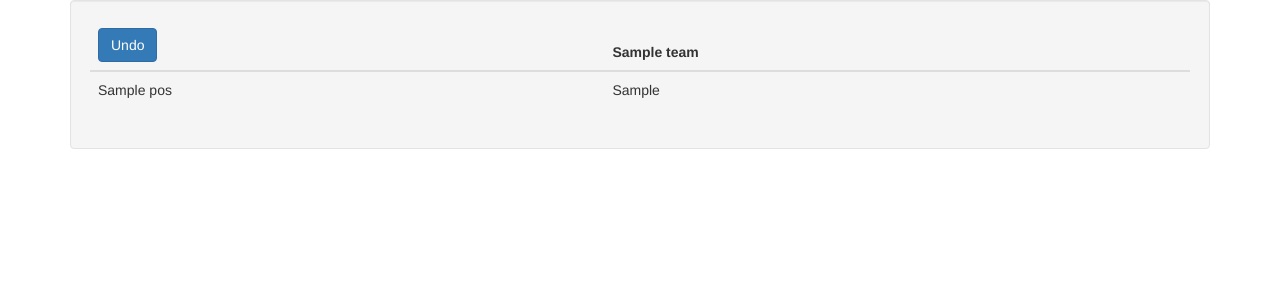
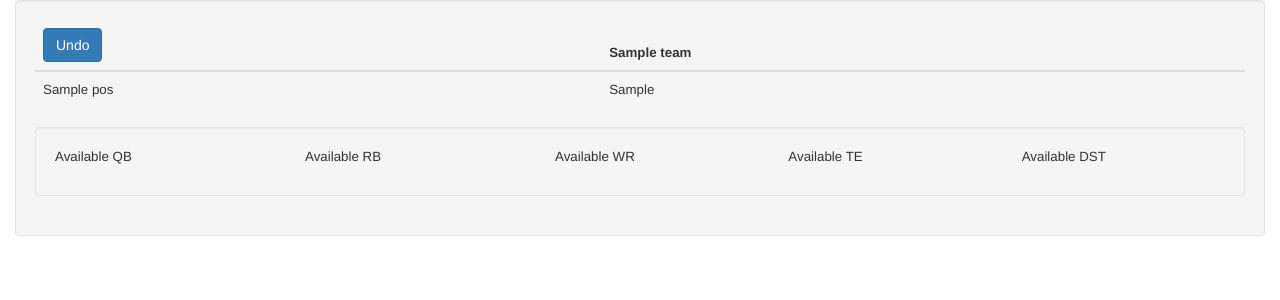
Before and after one commit to tschly15/drafter, a Flask app: template templates/draft_player.html in a window 1280 px wide. Shown: the top 300 px of the page. Run offline with Flask 2, Linux system fonts and the light colour scheme; the template is opened without the code that fills it: most values are stand-ins (such as "Sample title", 1, 10 or a date in 2020); some libraries are stand-ins or nearby versions.

Commit message:
more formatting; add a larger macro for displaying the available players

```diff
--- a/templates/base.html
+++ b/templates/base.html
@@ -2,11 +2,14 @@
 
 {% block title %}
 	Bearlyworking Fantasy Draft 2019
+	<h1>Bearlyworking Fantasy Draft 2019</h1>
 {% endblock %}
 
 {% block content %}
-    <div class="container">
+    <div class="container" style="margin-left:0px;margin-right:0px;width:100%;font-size:10pt">
+	    <div class="well">
 		{% block app_content %} {% endblock %}
+	    </div>
     </div>
 {% endblock %}
 
--- a/templates/confirm.html
+++ b/templates/confirm.html
@@ -1,7 +1,6 @@
 {% extends 'base.html' %}
 
 {% block app_content %}
-	<div class="container">
 	<ul class="list-group">
 	{% for key in session %}
 		{% if key.startswith('settings_') %}
@@ -11,7 +10,6 @@
 		{% endif %}
 	{% endfor %}
 	</ul>
-	</div>
 
 	<form method="post" name="my_form_button">
 		<button type="submit" class="btn btn-primary" name="confirmed" value="True">Confirm</button>
--- a/templates/draft_player.html
+++ b/templates/draft_player.html
@@ -2,11 +2,10 @@
 {% import 'macros.jinja' as macros %}
 
 {% block app_content %}
-	<div class="well">
 
 	<table class="table table-sm">
 		<thead>
-				<tr padding="2px">
+			<tr>
 				<th>
 					<form action="" method="post" name="undo" class="form">
 						<button class="btn btn-primary" type="submit" value="UNDO" name="undo_button">Undo</button>
@@ -19,7 +18,7 @@
 		</thead>
 		<tbody>
 			{% for idx, pos in league.positions %}
-					<tr padding="2px" font-size="4pt">
+				<tr>
 					<td>{{ pos }}</td>
 					{% for team in league.teams|sort(attribute='team_id') %}
 						<td>{{ team.get_player(league, pos, idx) }}</td>
@@ -30,32 +29,9 @@
 	</table>
 
 
+	<div class="well">
 		<form action="" method="post" name="home" class="form">
-			<div class="row">
-				<div class="col-md-5">
-					<div class="row">
-						<div class="col-md-6">
-							{{ macros.display_position(league, "QB", "select_by_rank") }}
-						</div>
-						<div class="col-md-6">
-							{{ macros.display_position(league, "RB", "select_by_rank") }}
-						</div>
-					</div>
-				</div>
-				<div class="col-md-7">
-					<div class="row">
-						<div class="col-md-4">
-							{{ macros.display_position(league, "WR", "select_by_rank") }}
-						</div>
-						<div class="col-md-4">
-							{{ macros.display_position(league, "TE", "select_by_rank") }}
-						</div>
-						<div class="col-md-4">
-							{{ macros.display_position(league, "DST", "select_by_rank") }}
-						</div>
-					</div>
-				</div>
-			</div>
+			{{ macros.display_available_players(league, "select_by_rank") }}
 		</form>
 	</div>
 
--- a/templates/league.html
+++ b/templates/league.html
@@ -19,7 +19,7 @@
 					<td>Positions:</td>
 				</tr>
 
-				{% for k, v in form._fields.iteritems() %}
+				{% for k, v in form._fields.items() %}
 					{% if k not in ('num_teams','include_keepers') %}
 						<tr>
 							<td>{{ v.label }}:</td>
@@ -32,5 +32,5 @@
 		</table>
 
 		<button type="submit" class="btn btn-primary" value="Register">Register League</button>
-    </form>
+	</form>
 {% endblock %}
--- a/templates/macros.jinja
+++ b/templates/macros.jinja
@@ -1,9 +1,43 @@
-{% macro display_position(league, pos, name) %}
+{% macro display_position(league, pos, name, status="primary") %}
+	{% set badge_class = "badge badge-pill badge-" ~ status %}
 	{% for rank, player_obj in league.players.items() %}
 		{% if player_obj.pick|int < 1 and player_obj.position == pos %}
-			<button class="badge badge-pill badge-primary" type="submit" value="{{ rank }}" name="{{ name }}" style="height:22px;width:180px;font-size:8pt">
+			<button class="{{ badge_class }}" type="submit" value="{{ rank }}" name="{{ name }}" style="height:22px;width:200px;font-size:8.5pt">
 				{{ player_obj.overall_rank }} {{ player_obj.position_rank }} {{ player_obj.player_name }} {{ player_obj.nfl_team }}
 			</button>
 		{% endif %}
 	{% endfor %}
 {% endmacro %}
+
+{% macro display_available_players(league, key) %}
+	<div class="row">
+		<div class="col-md-5">
+			<div class="row">
+				<div class="col-md-6">
+					<p>Available QB</p>
+					{{ display_position(league, "QB", key, status="danger") }}
+				</div>
+				<div class="col-md-6">
+					<p>Available RB</p>
+					{{ display_position(league, "RB", key) }}
+				</div>
+			</div>
+		</div>
+		<div class="col-md-7">
+			<div class="row">
+				<div class="col-md-4">
+					<p>Available WR</p>
+					{{ display_position(league, "WR", key) }}
+				</div>
+				<div class="col-md-4">
+					<p>Available TE</p>
+					{{ display_position(league, "TE", key) }}
+				</div>
+				<div class="col-md-4">
+					<p>Available DST</p>
+					{{ display_position(league, "DST", key) }}
+				</div>
+			</div>
+		</div>
+	</div>
+{% endmacro %}
```
Also changed, not shown: templates/keepers.html (+1 -19 lines). Lines whose indentation alone changed are shown as unchanged.
